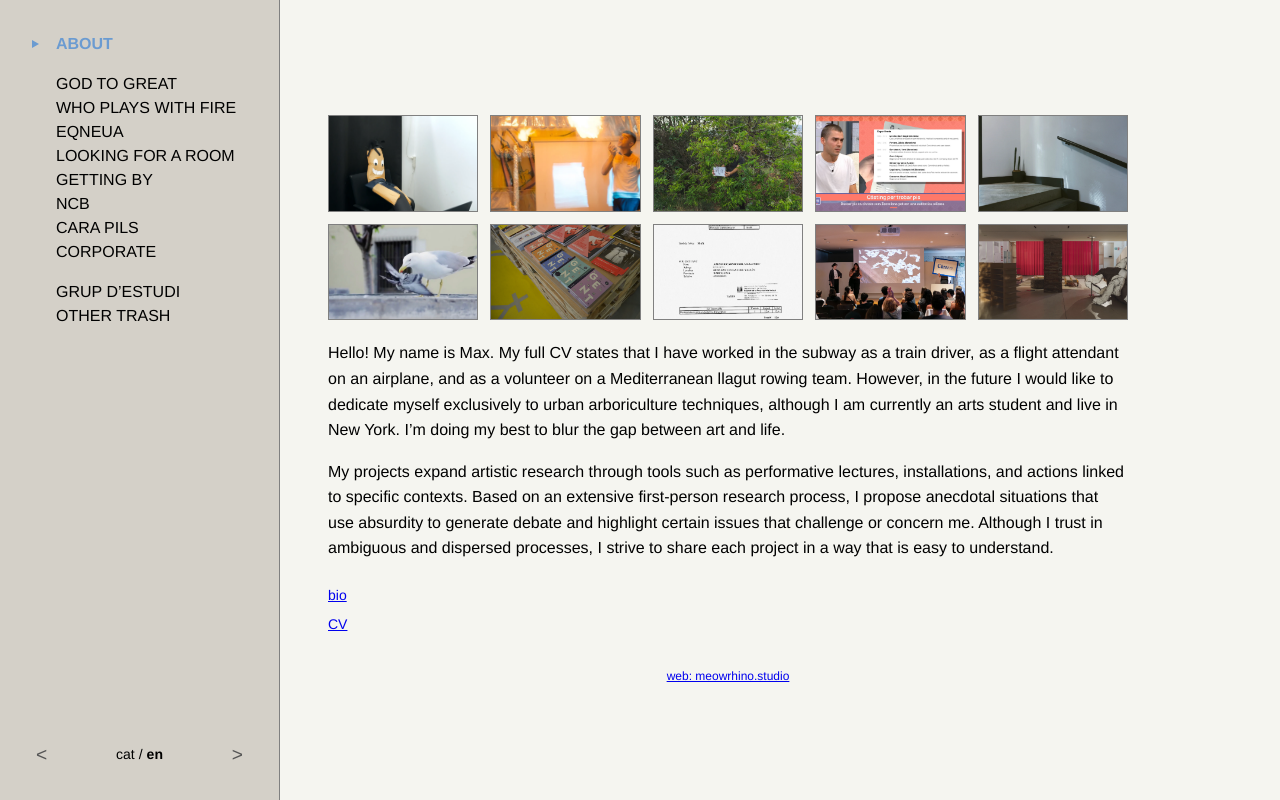
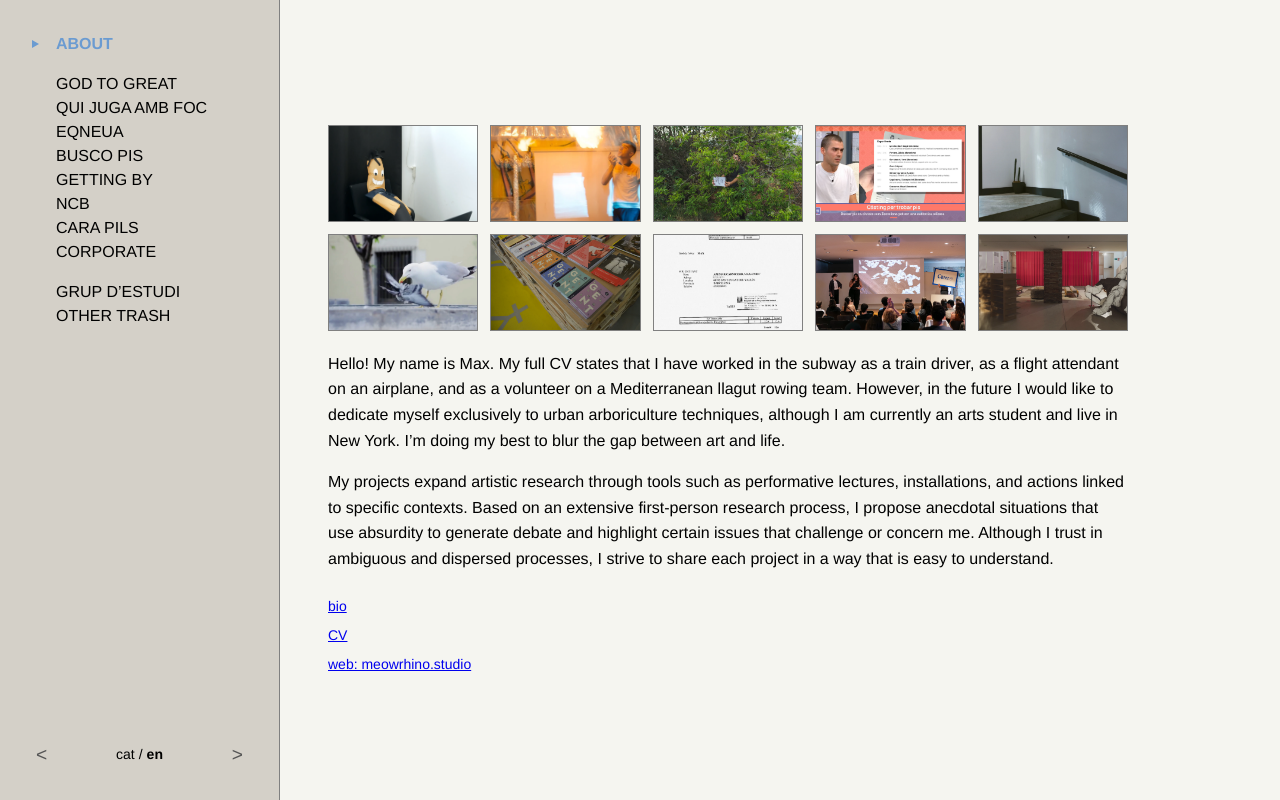
Before and after one commit to meowrhino/maxito, a plain HTML site: page index.html in a window 1280 px wide. Drawn offline with Linux system fonts and the light colour scheme.

Commit message:
nuevos titlos idiomas

```diff
--- a/app.js
+++ b/app.js
@@ -22,7 +22,6 @@ const el = {
   slideImage: document.getElementById('slide-image'),
   slideText: document.getElementById('slide-text'),
   slideLinks: document.getElementById('slide-links'),
-  slideFooter: document.getElementById('slide-footer'),
   slideThumbs: document.getElementById('slide-thumbs'),
   slideContent: document.querySelector('.slide-content'),
   // Desktop controls (sidebar)
@@ -213,12 +212,16 @@ function updateActiveProject() {
     link.classList.toggle('active', i === state.currentProjectIndex);
   });
 
-  // Move arrow indicator to active project
   const activeLink = links[state.currentProjectIndex];
   if (activeLink) {
     moveNavIndicator(activeLink);
     activeLink.scrollIntoView({ block: 'center', behavior: 'smooth' });
   }
+}
+
+function syncNavIndicator() {
+  const activeLink = el.projectNav.querySelector('.project-link.active');
+  if (activeLink) moveNavIndicator(activeLink);
 }
 
 // Create or move the arrow indicator element
@@ -312,20 +315,6 @@ async function renderSlide(withTransition = true) {
     el.slideLinks.style.display = 'flex';
   } else {
     el.slideLinks.style.display = 'none';
-  }
-
-  // Slide footer (e.g. meowrhino link on about)
-  el.slideFooter.innerHTML = '';
-  if (slide.footer) {
-    const a = document.createElement('a');
-    a.href = slide.footer.url;
-    a.textContent = slide.footer.text;
-    a.target = '_blank';
-    a.rel = 'noopener noreferrer';
-    el.slideFooter.appendChild(a);
-    el.slideFooter.style.display = 'block';
-  } else {
-    el.slideFooter.style.display = 'none';
   }
 
   // About thumbnails
@@ -505,9 +494,12 @@ async function init() {
 
   // Keep indicator synced when nav scrolls (mobile)
   el.projectNav.addEventListener('scroll', () => {
-    const activeLink = el.projectNav.querySelector('.project-link.active');
-    if (activeLink) moveNavIndicator(activeLink);
+    syncNavIndicator();
   });
+
+  // Keep indicator aligned after viewport changes
+  window.addEventListener('resize', syncNavIndicator);
+  window.addEventListener('orientationchange', syncNavIndicator);
 }
 
 if (document.readyState === 'loading') {
--- a/data.json
+++ b/data.json
@@ -23,12 +23,13 @@
           "text_cat": "CV",
           "text_en": "CV",
           "url": "data/CV.pdf"
+        },
+        {
+          "text_cat": "web: meowrhino.studio",
+          "text_en": "web: meowrhino.studio",
+          "url": "https://meowrhino.studio"
         }
-      ],
-      "footer": {
-        "text": "web: meowrhino.studio",
-        "url": "https://meowrhino.studio"
-      }
+      ]
     }
   ],
   "god-to-great": [
@@ -47,7 +48,7 @@
       "image": "img/2.webp",
       "group": 2,
       "title_cat": "QUI JUGA AMB FOC",
-      "title_en": "WHO PLAYS WITH FIRE",
+      "title_en": "QUI JUGA AMB FOC",
       "text_en": [
         "Performative lectures usually operate at a midpoint between two poles: the boring academic lecture and the demagogic TED Talk. That is why I want to introduce a third, destabilizing pole: the contemporary fakir. During a lecture in which I talk about fire, I perform fakir tricks: I spit fire from my mouth, set myself on fire, and the scenography burns.",
         "The philosopher Michael Marder explains that, since modernity, fire has been split into two forces. He argues that the Enlightenment symbolically separated the cold light of reason—which shines but does not burn—from heat without light: the embodiment of evil, terrorism, that which is senseless, absurd, or gratuitous. Nevertheless, he maintains that fire represents a unity that encompasses and transcends this duality: an event in which theory and practice converge. Even though Los Chunguitos insist on reminding us of the aphorism that says, “Those who play with fire get burned,” this research aims to show that those who play with fire not only get burned, but also shine."
@@ -108,7 +109,7 @@
       "image": "img/4.webp",
       "group": 2,
       "title_cat": "BUSCO PIS",
-      "title_en": "LOOKING FOR A ROOM",
+      "title_en": "BUSCO PIS",
       "text_cat": [
         "En un intent desesperat de trobar una habitació de lloguer a Barcelona, escric un currículum vitae basat en la història de les habitacions on he viscut, en lloc de la meva trajectòria laboral. Em presento a totes les entrevistes com a company de pis amb aquest document per trencar el gel. Tot i que la idea es va fer viral i em van entrevistar a la televisió i a la ràdio, no em va ajudar a trobar cap habitació."
       ],
--- a/index.html
+++ b/index.html
@@ -69,7 +69,6 @@
                 <div id="slide-thumbs" class="slide-thumbs"></div>
                 <div id="slide-text"></div>
                 <div id="slide-links" class="slide-links"></div>
-                <div id="slide-footer" class="slide-footer"></div>
             </div>
         </div>
     </main>
--- a/style.css
+++ b/style.css
@@ -288,14 +288,6 @@ body {
   font-size: 0.875rem;
 }
 
-/* Slide footer (e.g. web link on about) */
-.slide-footer {
-  margin-top: 2rem;
-  font-size: 0.75rem;
-  text-align: center;
-  width: 100%;
-}
-
 /* Image zoom modal */
 .image-modal {
   position: fixed;
```
